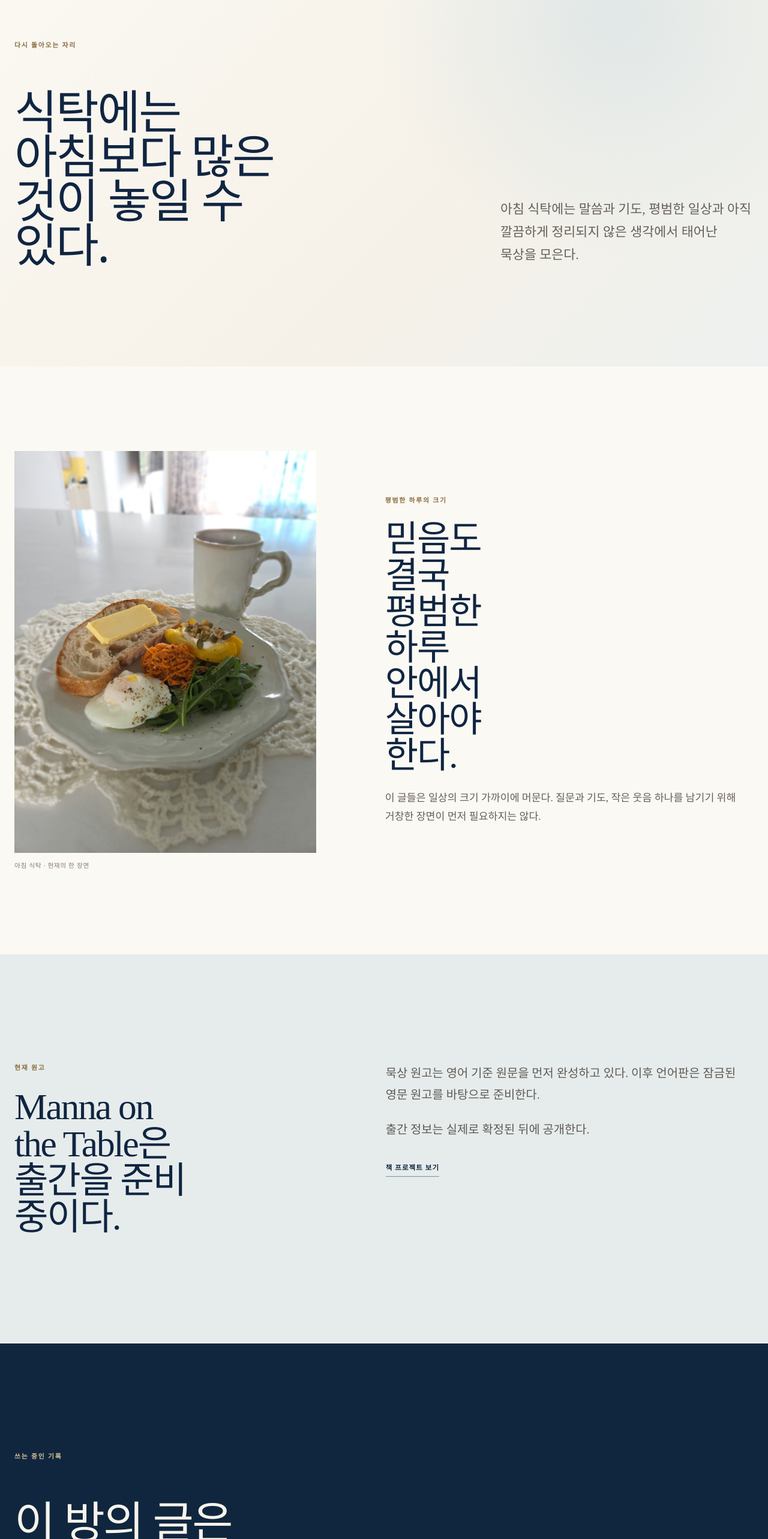
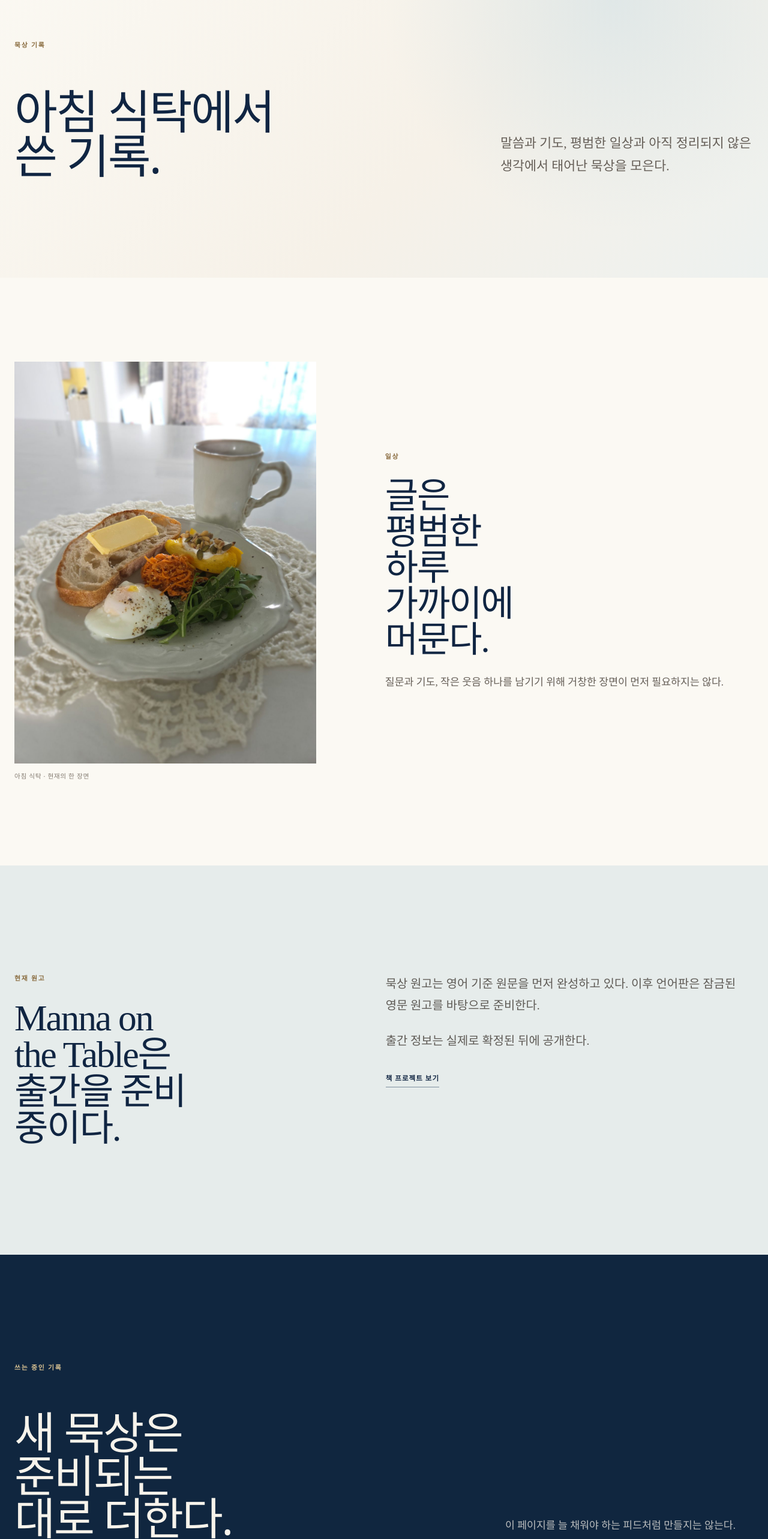
Before and after one commit to k-mama/esthercho, a Next.js app: page /ko/notes in a window 1280 px wide. Shown: the part 900-3466 px from the top of the page at 60% size. Built offline with nearby package versions, Linux system fonts and the light colour scheme.

Commit message:
edit: make Korean Morning Table copy more direct

```diff
--- a/src/app/ko/notes/page.tsx
+++ b/src/app/ko/notes/page.tsx
@@ -27,13 +27,13 @@ export default function KoreanNotesPage() {
 
       <section className="morning-intro" aria-labelledby="morning-intro-title">
         <div className="container">
-          <p className="morning-kicker">다시 돌아오는 자리</p>
+          <p className="morning-kicker">묵상 기록</p>
           <div className="morning-intro-grid">
-            <h2 id="morning-intro-title">식탁에는 아침보다 많은 것이 놓일 수 있다.</h2>
+            <h2 id="morning-intro-title">아침 식탁에서 쓴 기록.</h2>
             <div className="morning-intro-copy">
               <p>
-                아침 식탁에는 말씀과 기도, 평범한 일상과 아직 깔끔하게
-                정리되지 않은 생각에서 태어난 묵상을 모은다.
+                말씀과 기도, 평범한 일상과 아직 정리되지 않은 생각에서 태어난
+                묵상을 모은다.
               </p>
             </div>
           </div>
@@ -55,11 +55,11 @@ export default function KoreanNotesPage() {
           </figure>
 
           <div className="morning-table-copy">
-            <p className="morning-kicker">평범한 하루의 크기</p>
-            <h2 id="morning-table-scene-title">믿음도 결국 평범한 하루 안에서 살아야 한다.</h2>
+            <p className="morning-kicker">일상</p>
+            <h2 id="morning-table-scene-title">글은 평범한 하루 가까이에 머문다.</h2>
             <p>
-              이 글들은 일상의 크기 가까이에 머문다. 질문과 기도, 작은
-              웃음 하나를 남기기 위해 거창한 장면이 먼저 필요하지는 않다.
+              질문과 기도, 작은 웃음 하나를 남기기 위해 거창한 장면이 먼저
+              필요하지는 않다.
             </p>
           </div>
         </div>
@@ -88,11 +88,8 @@ export default function KoreanNotesPage() {
         <div className="container">
           <p className="morning-kicker">쓰는 중인 기록</p>
           <div className="morning-ending-grid">
-            <h2 id="morning-ending-title">이 방의 글은 아직 계속되고 있다.</h2>
-            <p>
-              새 묵상은 준비되는 대로 더해진다. 식탁을 늘 채워야 하는 피드처럼
-              만들지는 않는다.
-            </p>
+            <h2 id="morning-ending-title">새 묵상은 준비되는 대로 더한다.</h2>
+            <p>이 페이지를 늘 채워야 하는 피드처럼 만들지는 않는다.</p>
           </div>
         </div>
       </section>
```
